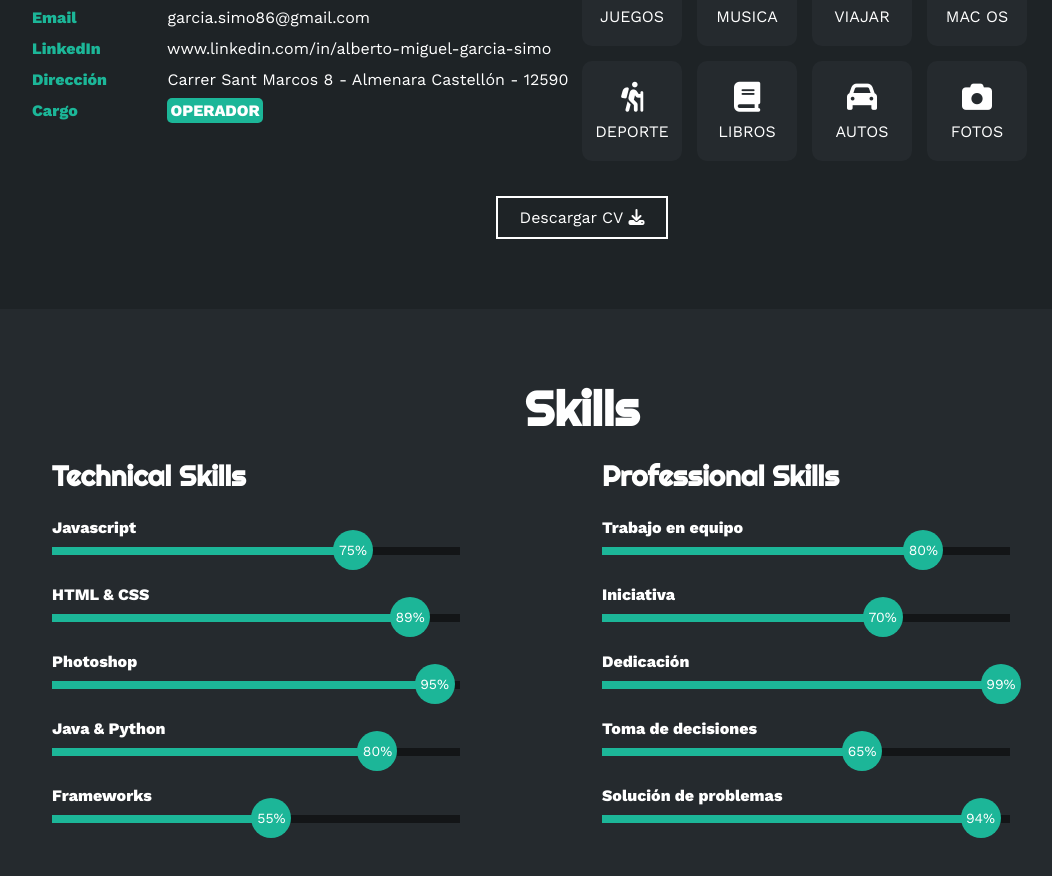
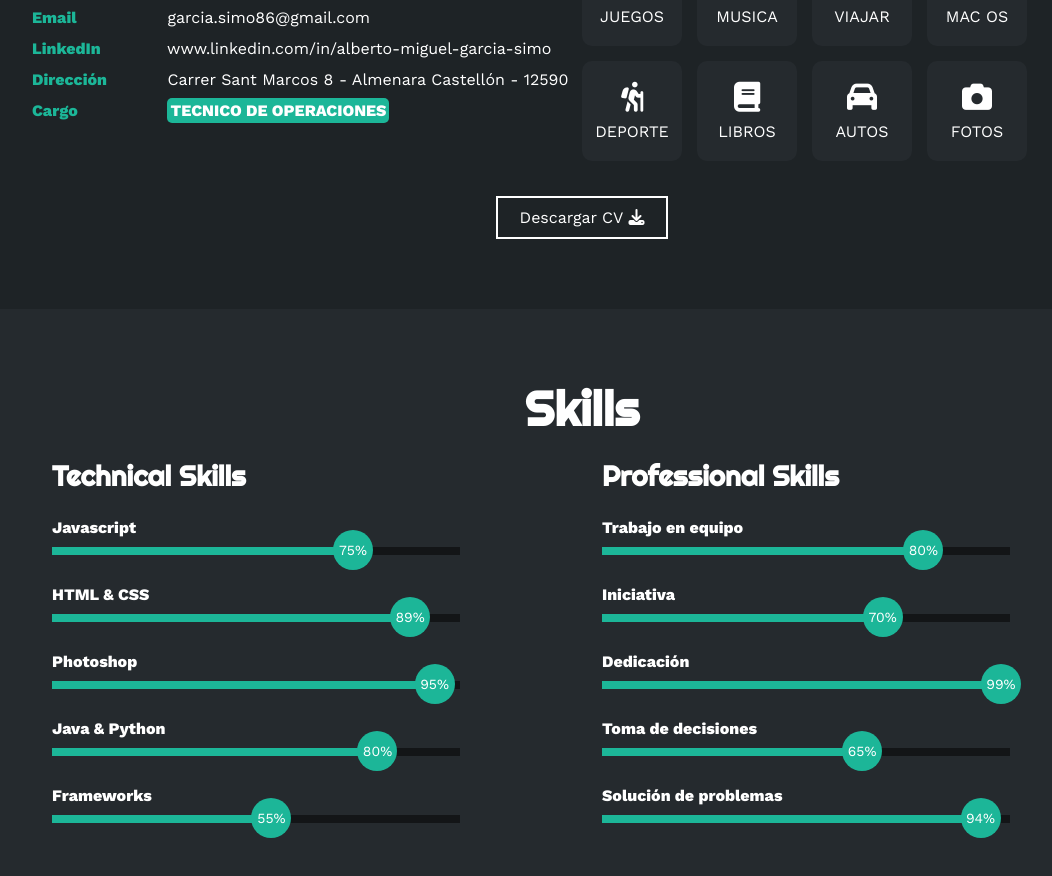
Before and after one commit to algarciasi/PORTFOLIO, a plain HTML site: page index.html in a window 1280 px wide. Shown: the part 1149-2025 px from the top of the page, without its empty margins (58-1110 px from the left). Drawn offline with nearby package versions, Linux system fonts and the light colour scheme.

Commit message:
modificado tecnico operaciones

```diff
--- a/index.html
+++ b/index.html
@@ -88,7 +88,7 @@
                         </li>
                         <li>
                             <strong>Cargo</strong>
-                            <span>OPERADOR</span>
+                            <span>TECNICO DE OPERACIONES</span>
                         </li>
                     </ul>
                 </div>
```
